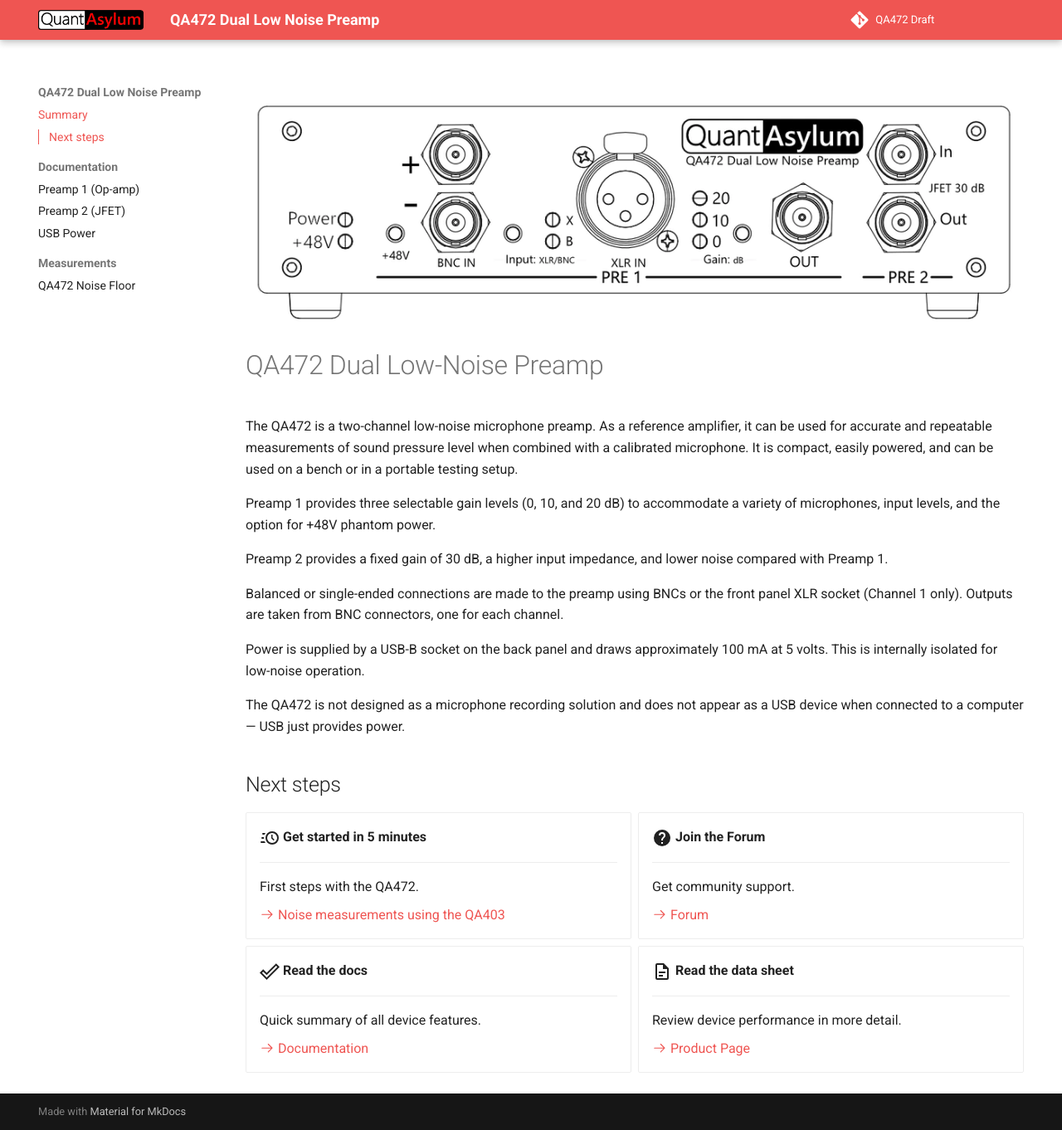
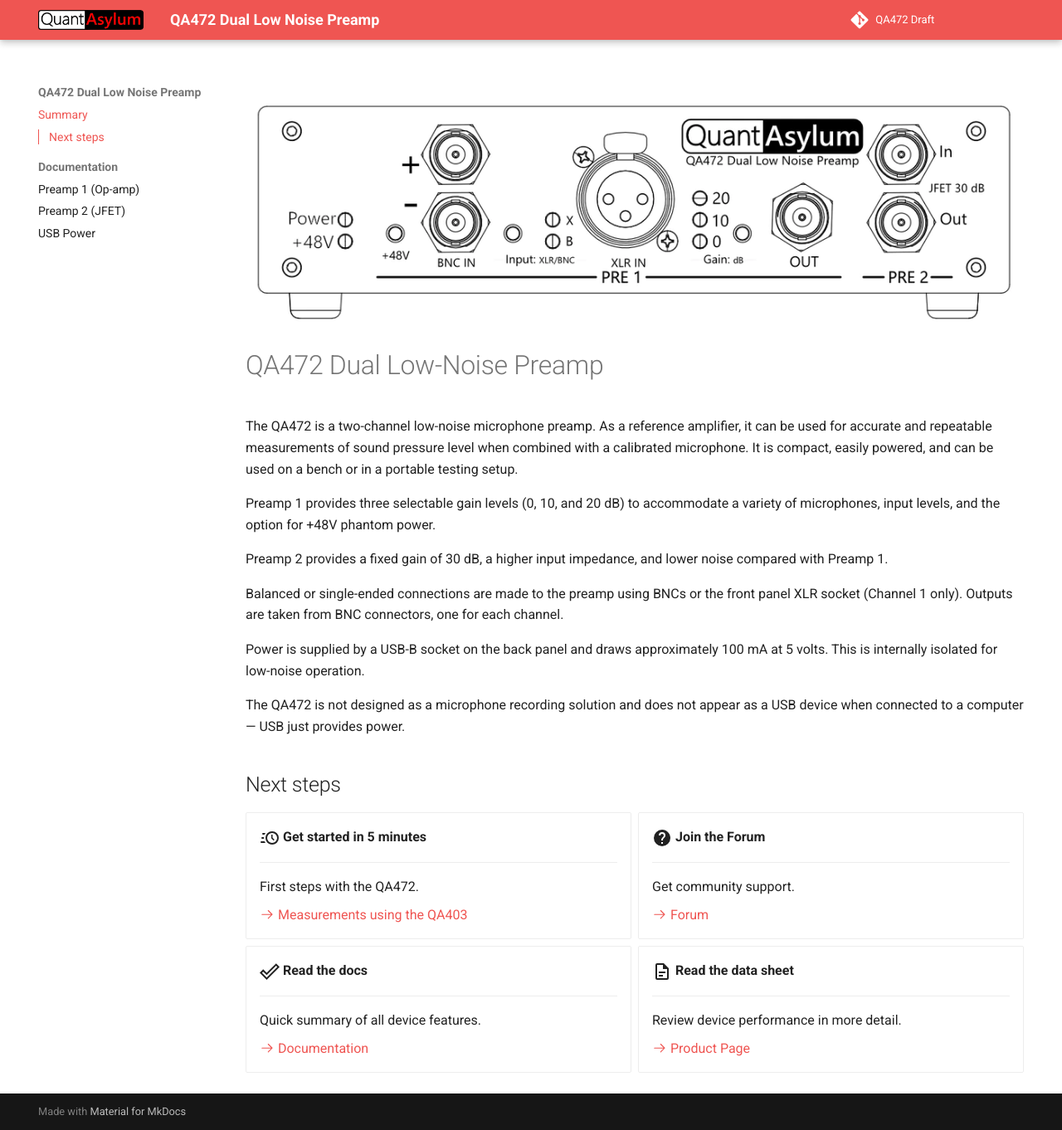
Before and after one commit to excitonlabs/QA472-Draft, an MkDocs documentation site: the page built from docs/index.md, in a window 1280 px wide and 1362 px high. Shown: the whole window at 83% size. Built offline with MkDocs 1.6.1 and Material for MkDocs 9.7.7, drawn with Linux system fonts in a browser that asks for light colours; comment, search, counter and statistics services are not loaded.

Commit message:
Link to Matt's QA472 Measurements

```diff
--- a/docs/index.md
+++ b/docs/index.md
@@ -25,7 +25,7 @@
 
     First steps with the QA472.
 
-	[:octicons-arrow-right-24: Noise measurements using the QA403](guide/noise_floor.md)
+	[:octicons-arrow-right-24: Measurements using the QA403](https://forum.quantasylum.com/t/qa472-measurements/1006#measuring-pre1-ina849-01020-db-preamp-1)
 
 -   :material-help-circle:{ .lg .middle } __Join the Forum__
 
--- a/mkdocs.yml
+++ b/mkdocs.yml
@@ -17,8 +17,6 @@
     - "Preamp 1 (Op-amp)": "overview/pre1.md"
     - "Preamp 2 (JFET)": "overview/pre2.md"
     - "USB Power" : "overview/power.md"
-  - "Measurements":
-    - "QA472 Noise Floor": "guide/noise_floor.md"
 
 markdown_extensions:
   - admonition
```
